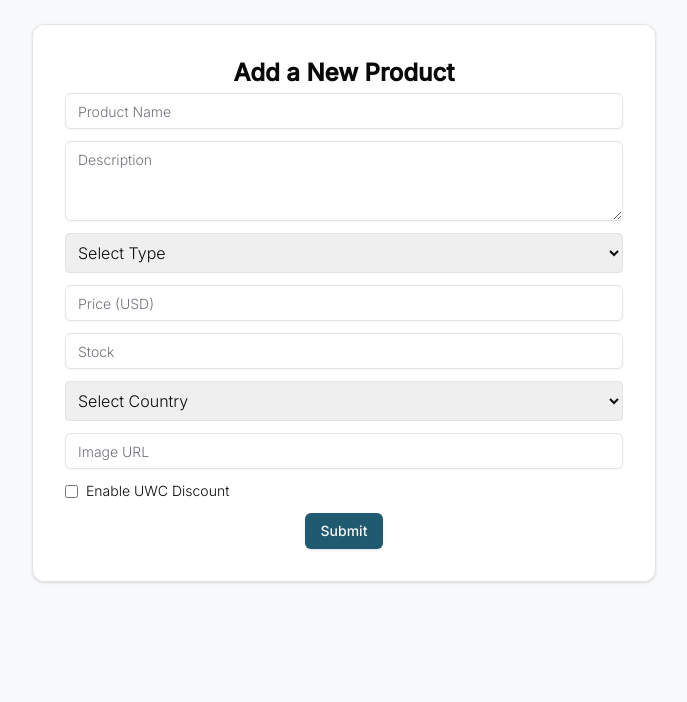
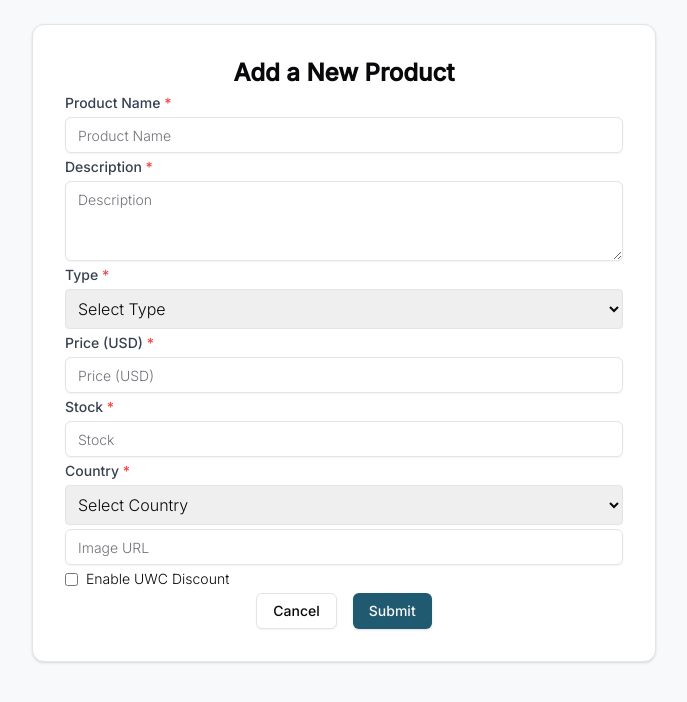
Before and after one commit to megatransactFront/challenz_dashboard, a Next.js app: page /products/add in a window 1280 px wide. Shown: the top 702 px of the page, without its empty margins (296-983 px from the left). Built offline with nearby package versions, Linux system fonts and the light colour scheme.

Commit message:
products: UI fix

```diff
--- a/src/app/products/add/page.tsx
+++ b/src/app/products/add/page.tsx
@@ -88,7 +88,10 @@ setLoading(false);
             Add a New Product
             </h1>
 
-          <form onSubmit={handleSubmit} className="space-y-3">
+          <form onSubmit={handleSubmit} className="space-y-1">
+            <label className="block text-sm font-medium text-gray-700">
+              Product Name <span className="text-red-500">*</span>
+            </label>
             <Input
               name="name"
               value={formData.name}
@@ -97,6 +100,9 @@ setLoading(false);
               required
               className="w-full"
             />
+            <label className="block text-sm font-medium text-gray-700">
+              Description <span className="text-red-500">*</span>
+              </label>
             <Textarea
               name="description"
               value={formData.description}
@@ -105,6 +111,9 @@ setLoading(false);
               required
               className="w-full"
             />
+            <label className="block text-sm font-medium text-gray-700">
+              Type <span className="text-red-500">*</span>
+            </label>
             <select
               name="type"
               value={formData.type}
@@ -116,6 +125,9 @@ setLoading(false);
               <option value="edible">Edible</option>
               <option value="non-edible">Non-edible</option>
             </select>
+            <label className="block text-sm font-medium text-gray-700">
+              Price (USD) <span className="text-red-500">*</span>
+            </label>
             <Input
               name="price_usd"
               value={formData.price_usd}
@@ -127,6 +139,9 @@ setLoading(false);
               required
               className="w-full"
             />
+            <label className="block text-sm font-medium text-gray-700">
+              Stock <span className="text-red-500">*</span>
+            </label>
             <Input
               name="stock"
               value={formData.stock}
@@ -137,6 +152,9 @@ setLoading(false);
               required
               className="w-full"
             />
+            <label className="block text-sm font-medium text-gray-700">
+              Country <span className="text-red-500">*</span>
+            </label>
             <select
             name="region"
             value={formData.region}
@@ -149,7 +167,6 @@ setLoading(false);
               <option value="AU">AU</option>
               <option value="US">US</option>
             </select>
-
             <Input
               name="image_url"
               value={formData.image_url}
@@ -177,13 +194,21 @@ setLoading(false);
               <div className="text-green-600 text-sm text-center">{success}</div>
             )}
 
-            <div className="flex justify-center">
+            <div className="flex justify-center gap-4">
               <Button
-              type="submit"
-              disabled={loading}
+                type="button"
+                variant="outline"
+                onClick={() => router.push('/products')}
+                disabled={loading}
               >
-                {loading ? 'Saving...' : 'Submit'}
-                </Button>
+                Cancel
+              </Button>
+              <Button
+                type="submit"
+                disabled={loading}
+                >
+                  {loading ? 'Saving...' : 'Submit'}
+              </Button>
             </div>
 
           </form>
```
